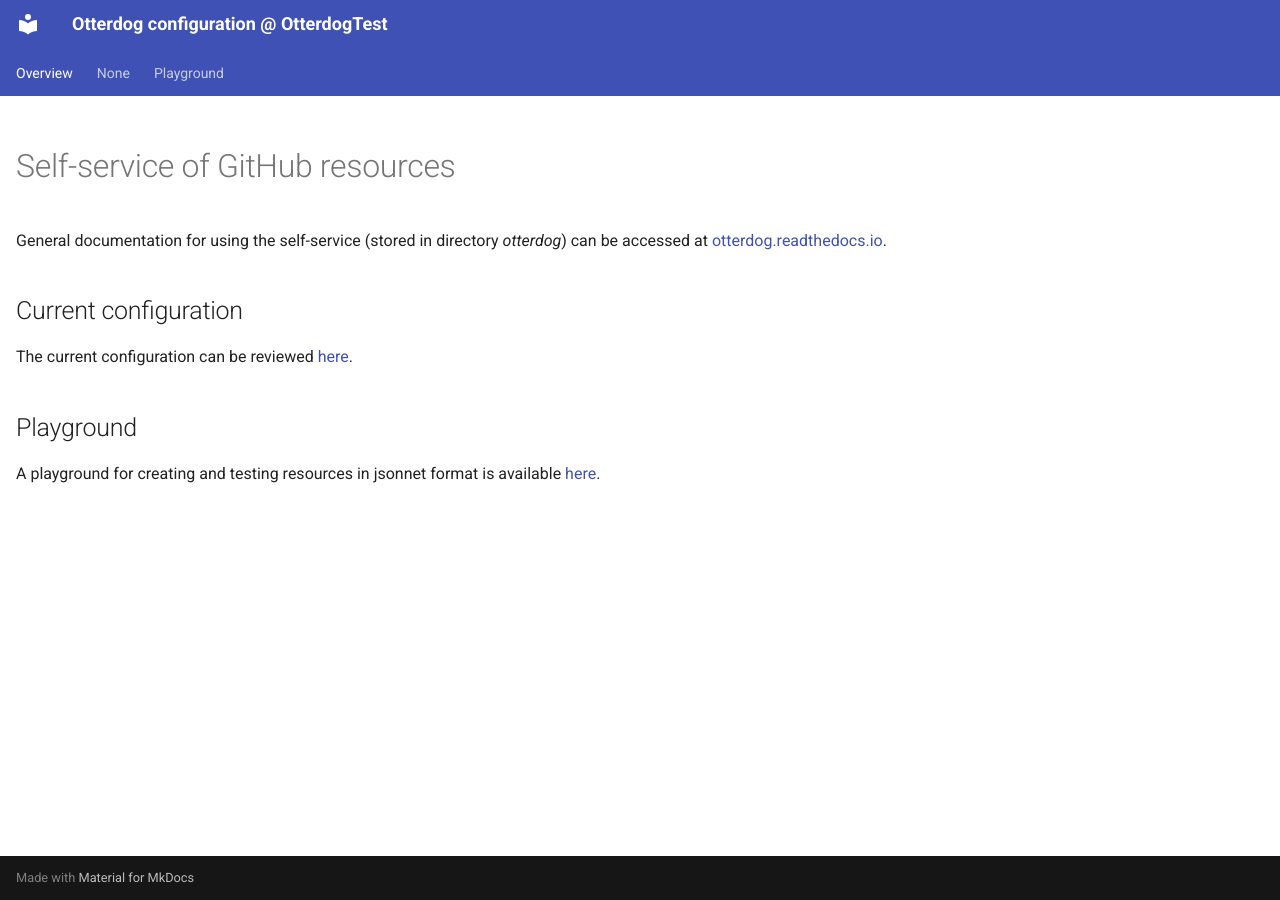
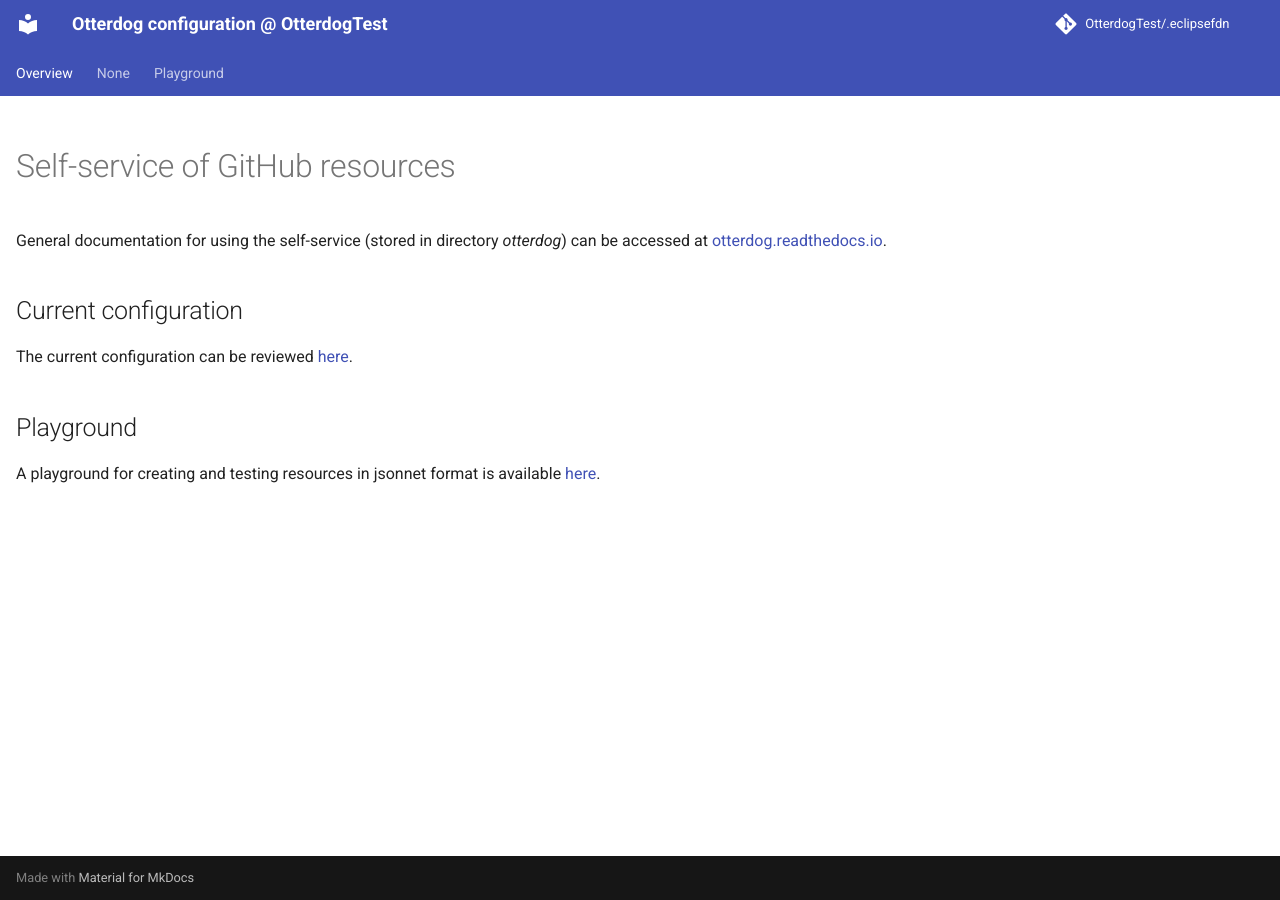
Before and after one commit to OtterdogTest/.eclipsefdn, an MkDocs documentation site: the page built from docs/index.md, in a window 1280 px wide. Built offline with MkDocs 1.6.1 and Material for MkDocs 9.7.7, drawn with Linux system fonts in a browser that asks for light colours; comment, search, counter and statistics services are not loaded.

Commit message:
Updating file 'mkdocs.yml' with otterdog.

```diff
--- a/mkdocs.yml
+++ b/mkdocs.yml
@@ -3,6 +3,9 @@ site_description: Otterdog configuration @ OtterdogTest
 strict: false
 
 site_url: https://OtterdogTest.github.io/.eclipsefdn/
+
+repo_name: OtterdogTest/.eclipsefdn
+repo_url: https://github.com/OtterdogTest/.eclipsefdn/
 
 docs_dir: ./docs
 site_dir: ./_site
```
